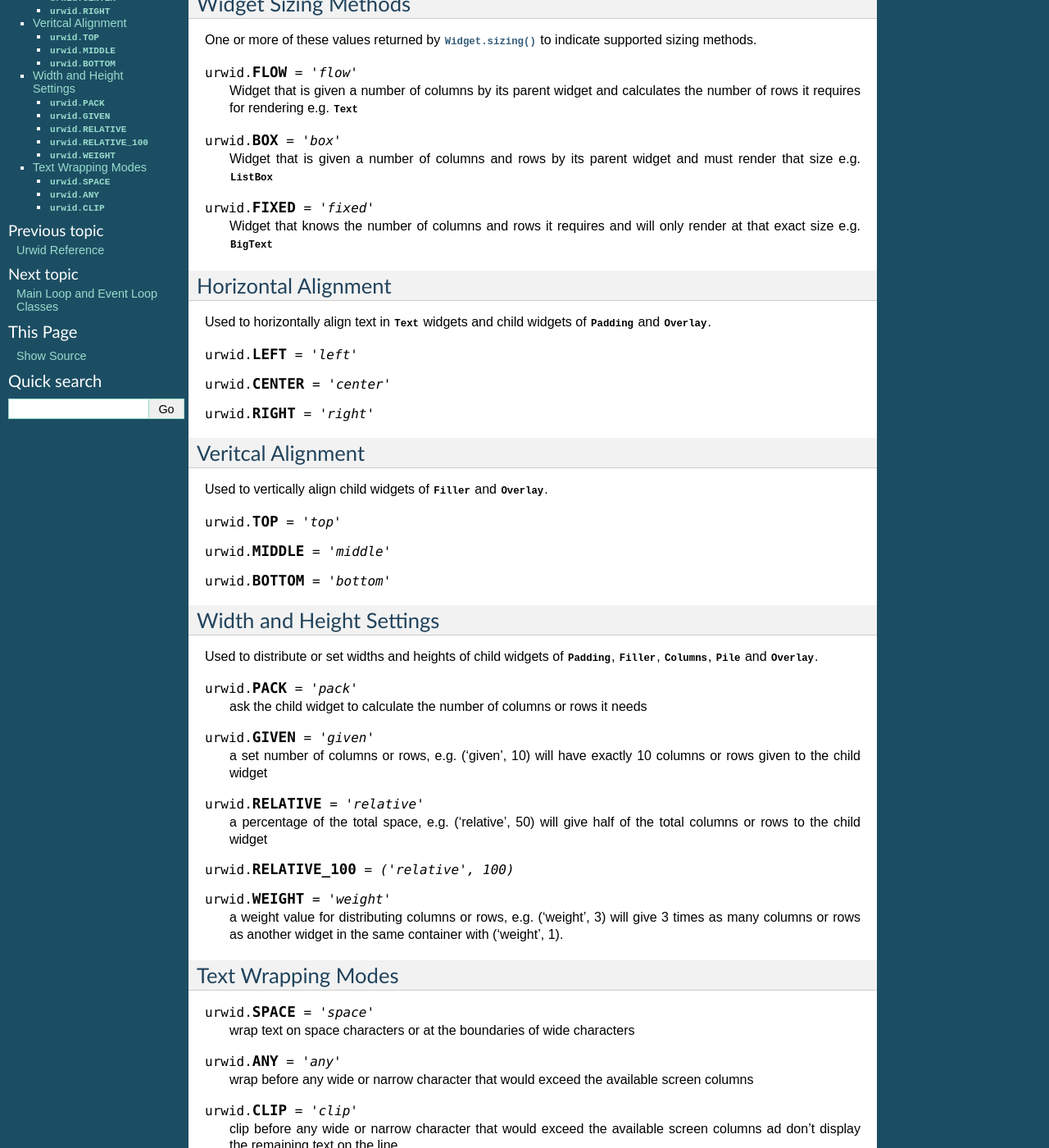
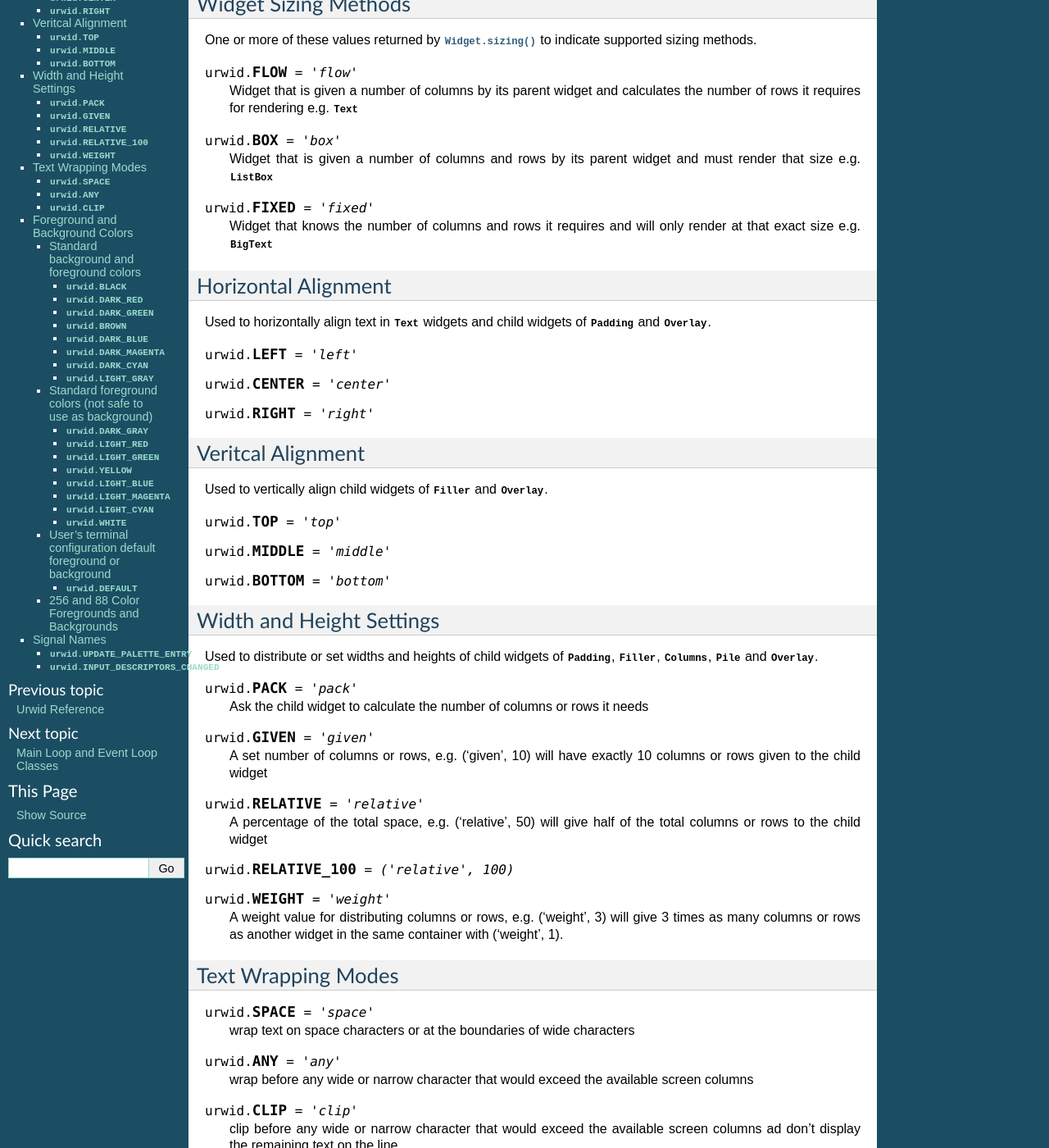
Before and after one commit to urwid/urwid, a Sphinx documentation site: the page built from docs/reference/constants.rst, in a window 1280 px wide and 1400 px high, scrolled down 198 px. Shown: the whole window at 82% size. Built offline with Sphinx 7.4.7, drawn with Linux system fonts in a browser that asks for light colours; some of the changed text lies outside the part shown.

Commit message:
reference: more constants
--HG--
branch : feature-sphinx

```diff
--- a/docs/manual/displayattributes.rst
+++ b/docs/manual/displayattributes.rst
@@ -86,6 +86,8 @@ Terminal support for bright background colors is spotty, and they generally
 should be avoided. If you are in a high-color mode you might have better luck
 using the high-color versions 'h8', 'h9', 'h10', ..., 'h15'.
 
+.. _high-colors:
+
 256-Color Foreground/Background
 ===============================
 
--- a/docs/reference/constants.rst
+++ b/docs/reference/constants.rst
@@ -76,18 +76,18 @@ Used to distribute or set widths and heights of child widgets of
 .. data:: urwid.PACK
    :annotation: = 'pack'
 
-   ask the child widget to calculate the number of columns or rows it needs
+   Ask the child widget to calculate the number of columns or rows it needs
 
 .. data:: urwid.GIVEN
    :annotation: = 'given'
 
-   a set number of columns or rows, e.g. ('given', 10) will have exactly
+   A set number of columns or rows, e.g. ('given', 10) will have exactly
    10 columns or rows given to the child widget
 
 .. data:: urwid.RELATIVE
    :annotation: = 'relative'
 
-   a percentage of the total space, e.g. ('relative', 50) will give half
+   A percentage of the total space, e.g. ('relative', 50) will give half
    of the total columns or rows to the child widget
 
 .. data:: urwid.RELATIVE_100
@@ -96,7 +96,7 @@ Used to distribute or set widths and heights of child widgets of
 .. data:: urwid.WEIGHT
    :annotation: = 'weight'
 
-   a weight value for distributing columns or rows, e.g. ('weight', 3)
+   A weight value for distributing columns or rows, e.g. ('weight', 3)
    will give 3 times as many columns or rows as another widget in the same
    container with ('weight', 1).
 
@@ -120,3 +120,105 @@ Text Wrapping Modes
 
    clip before any wide or narrow character that would exceed the available
    screen columns ad don't display the remaining text on the line
+
+
+Foreground and Background Colors
+--------------------------------
+
+Standard background and foreground colors
+~~~~~~~~~~~~~~~~~~~~~~~~~~~~~~~~~~~~~~~~~
+
+.. data:: urwid.BLACK
+   :annotation: = 'black'
+
+.. data:: urwid.DARK_RED
+   :annotation: = 'dark red'
+
+.. data:: urwid.DARK_GREEN
+   :annotation: = 'dark green'
+
+.. data:: urwid.BROWN
+   :annotation: = 'brown'
+
+.. data:: urwid.DARK_BLUE
+   :annotation: = 'dark blue'
+
+.. data:: urwid.DARK_MAGENTA
+   :annotation: = 'dark magenta'
+
+.. data:: urwid.DARK_CYAN
+   :annotation: = 'dark cyan'
+
+.. data:: urwid.LIGHT_GRAY
+   :annotation: = 'light gray'
+
+Standard foreground colors (not safe to use as background)
+~~~~~~~~~~~~~~~~~~~~~~~~~~~~~~~~~~~~~~~~~~~~~~~~~~~~~~~~~~
+
+.. data:: urwid.DARK_GRAY
+   :annotation: = 'dark gray'
+
+.. data:: urwid.LIGHT_RED
+   :annotation: = 'light red'
+
+.. data:: urwid.LIGHT_GREEN
+   :annotation: = 'light green'
+
+.. data:: urwid.YELLOW
+   :annotation: = 'yellow'
+
+.. data:: urwid.LIGHT_BLUE
+   :annotation: = 'light blue'
+
+.. data:: urwid.LIGHT_MAGENTA
+   :annotation: = 'light magenta'
+
+.. data:: urwid.LIGHT_CYAN
+   :annotation: = 'light cyan'
+
+.. data:: urwid.WHITE
+   :annotation: = 'white'
+
+User's terminal configuration default foreground or background
+~~~~~~~~~~~~~~~~~~~~~~~~~~~~~~~~~~~~~~~~~~~~~~~~~~~~~~~~~~~~~~
+
+.. note::
+
+   There is no way to tell if the user's terminal has a light
+   or dark color as their default foreground or background, so
+   it is highly recommended to use this setting for both foreground
+   and background when you do use it.
+
+.. data:: urwid.DEFAULT
+   :annotation: = 'default'
+
+
+256 and 88 Color Foregrounds and Backgrounds
+~~~~~~~~~~~~~~~~~~~~~~~~~~~~~~~~~~~~~~~~~~~~
+
+Constants are not defined for these colors.
+
+.. seealso::
+
+   :ref:`high-colors`
+
+
+
+Signal Names
+------------
+
+.. data:: urwid.UPDATE_PALETTE_ENTRY
+   :annotation: = 'update palette entry'
+
+   sent by :class:`BaseScreen` (and subclasses like
+   :class:`raw_display.Screen`) when a palette entry is changed.
+   :class:`MainLoop` handles this signal by redrawing the whole
+   screen.
+
+.. data:: urwid.INPUT_DESCRIPTORS_CHANGED
+   :annotation: = 'input descriptors changed'
+
+   sent by :class:`BaseScreen` (and subclasses like
+   :class:`raw_display.Screen`) when the list of input file descriptors
+   has changed.  :class:`urwid.MainLoop` handles this signal by updating
+   the file descriptors being watched by its event loop.
```
